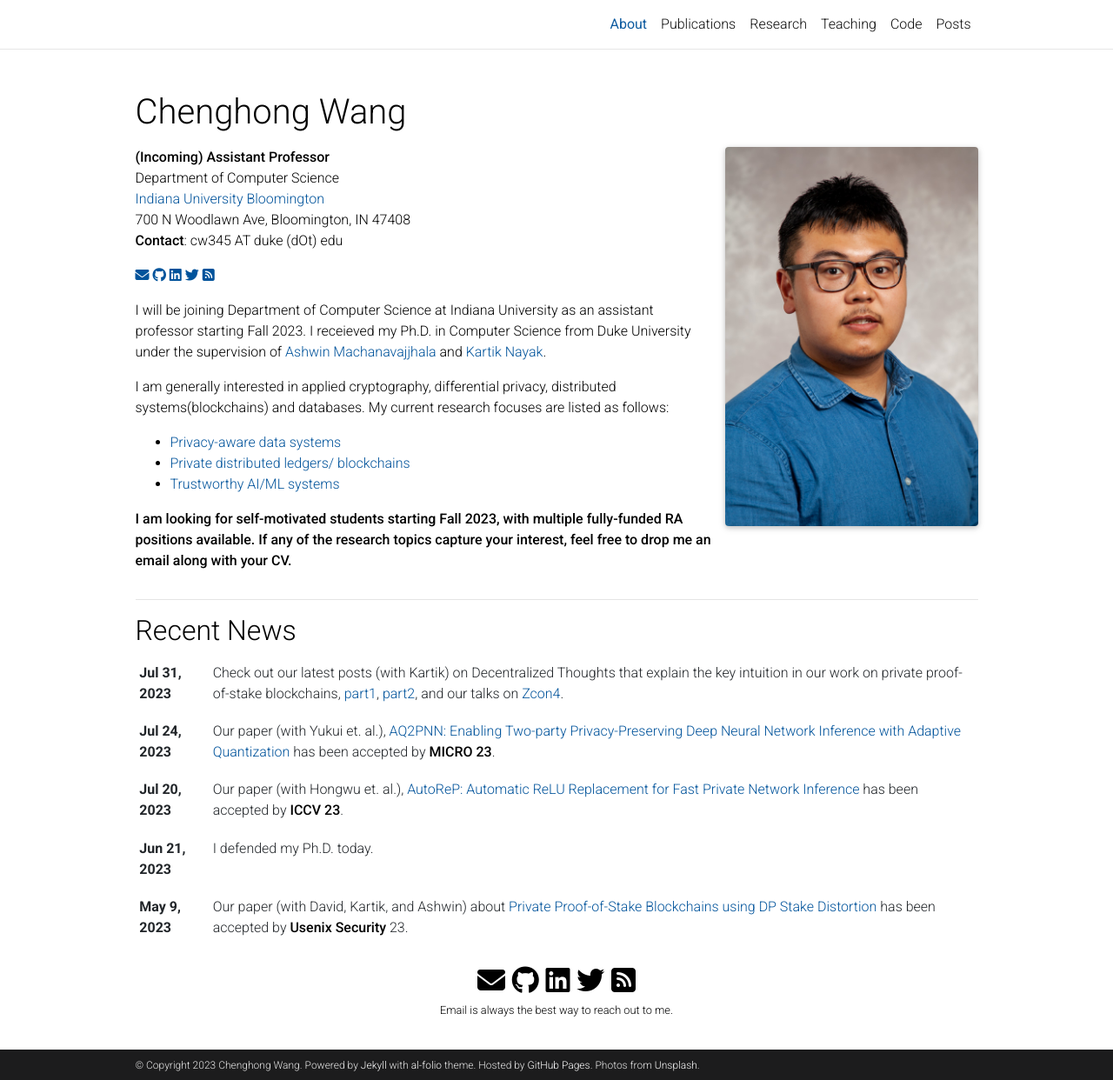
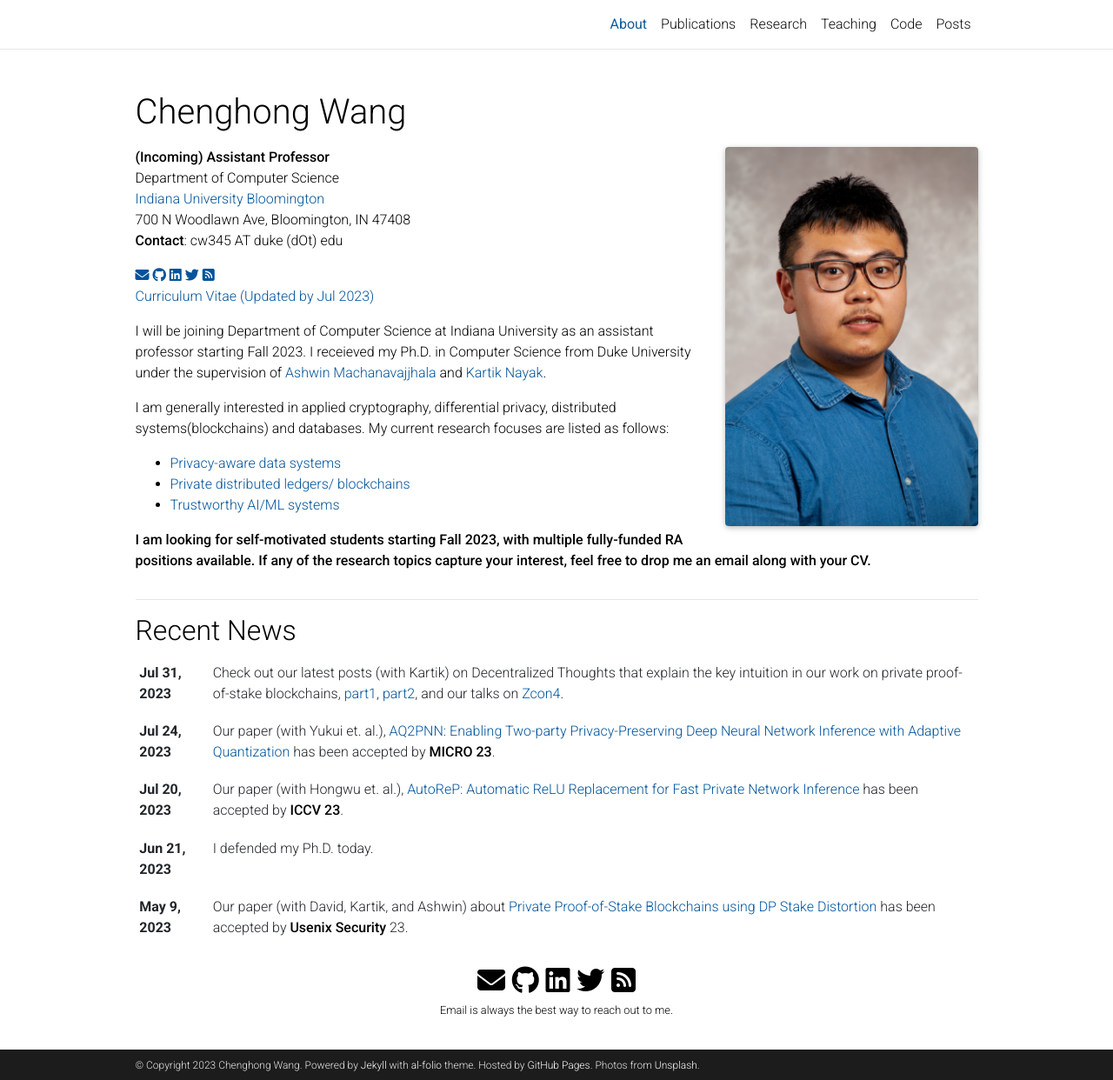
Before and after one commit to lovingmage/lovingmage.github.io, a Jekyll site: the page built from _pages/about.md, in a window 1280 px wide and 1242 px high. Shown: the whole window at 87% size. Built offline with Jekyll 4.4.1, drawn with Linux system fonts in a browser that asks for light colours; full-size pictures stand in for the smaller copies a plugin makes; comment, search, counter and statistics services are not loaded; a style sheet for code colours, icons or effects is not loaded.

Commit message:
Update about.md

```diff
--- a/_pages/about.md
+++ b/_pages/about.md
@@ -26,6 +26,8 @@
 {% include social.html %}
 </div>
 
+[Curriculum Vitae (Updated by Jul 2023)](https://drive.google.com/file/d/1CMdeAb2MwziHwk7GUZBaCBY0g55s0w1C/view?usp=drive_link)
+
 <b></b>
 
 I will be joining Department of Computer Science at Indiana University as an assistant professor starting Fall 2023. I receieved my Ph.D. in Computer Science from Duke University under the supervision of [Ashwin Machanavajjhala](https://users.cs.duke.edu/~ashwin/) and [Kartik Nayak](https://users.cs.duke.edu/~kartik/).
```
